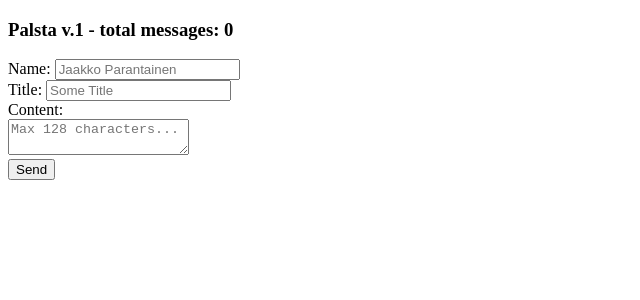
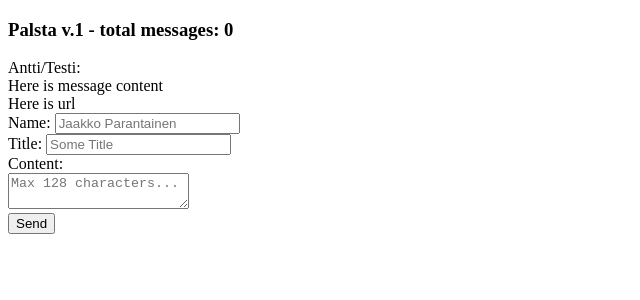
Before and after one commit to W4SD/messageBoard, a Flask app: page / in a window 1280 px wide. Shown: the top 300 px of the page, without its empty margins (0-640 px from the left). Run offline with Flask 2, Linux system fonts and the light colour scheme.

Commit message:
renaming

```diff
--- a/app.py
+++ b/app.py
@@ -22,7 +22,7 @@ def home():
         print('Message sent!')
         messagesInBoard.printMessage()
         addMessageCount(1)
-    return render_template("board.html",
+    return render_template("main.html",
                             form=sendMessageForm,
                             count=totalMessages)
 
--- a/templates/board.html
+++ b/templates/board.html
@@ -1,10 +1,13 @@
-<!doctype html>
-<html>
-   <head>
-         <title>Palsta v.1</title>
-   </head>
-   <body>
-        <h3>Palsta v.1 - total messages: {{count}}</h3>
-        {% include 'messageForm.html' %}
-   </body>
-</html>
+<!-- board.html -->
+
+<div class="messageBoard">
+    <div class="titleRow">
+        Antti/Testi:<br>
+    </div>
+    <div class="contentRow">
+        Here is message content<br>
+    </div>
+    <div class="urlRow">
+        Here is url
+    </div>
+</div>
--- /dev/null
+++ b/templates/main.html
@@ -0,0 +1,11 @@
+<!doctype html>
+<html>
+   <head>
+         <title>Palsta v.1</title>
+   </head>
+   <body>
+        <h3>Palsta v.1 - total messages: {{count}}</h3>
+        {% include 'board.html' %}
+        {% include 'messageForm.html' %}
+   </body>
+</html>
```
